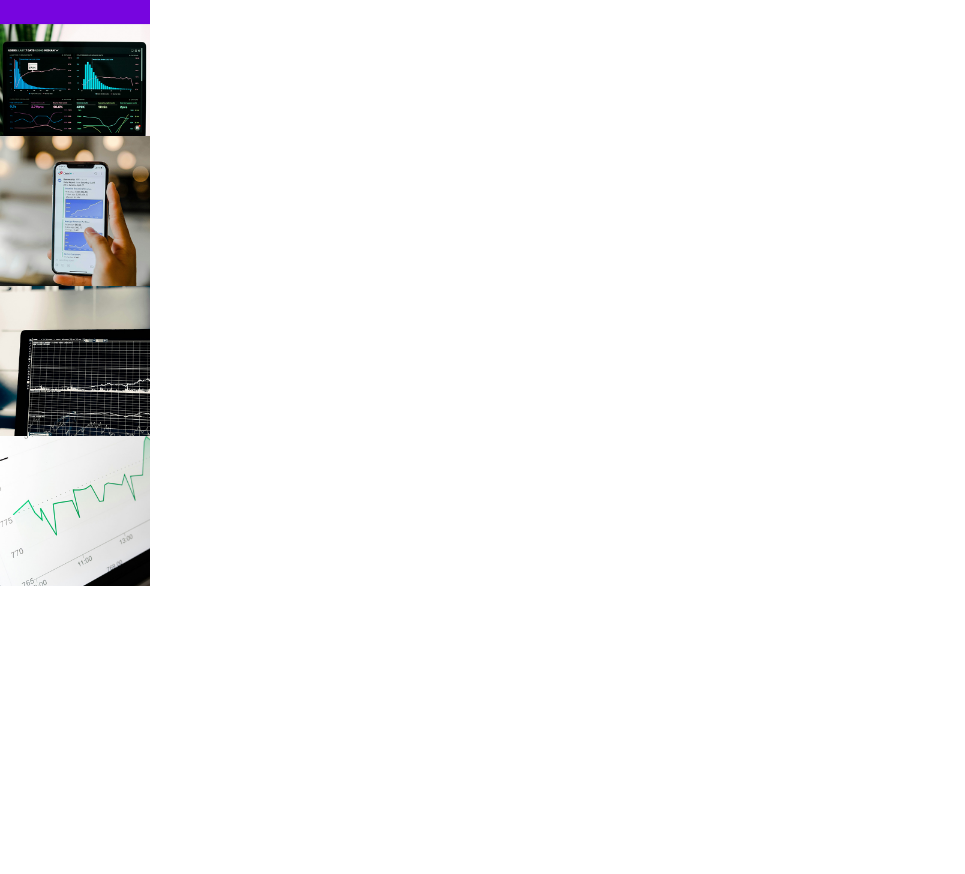
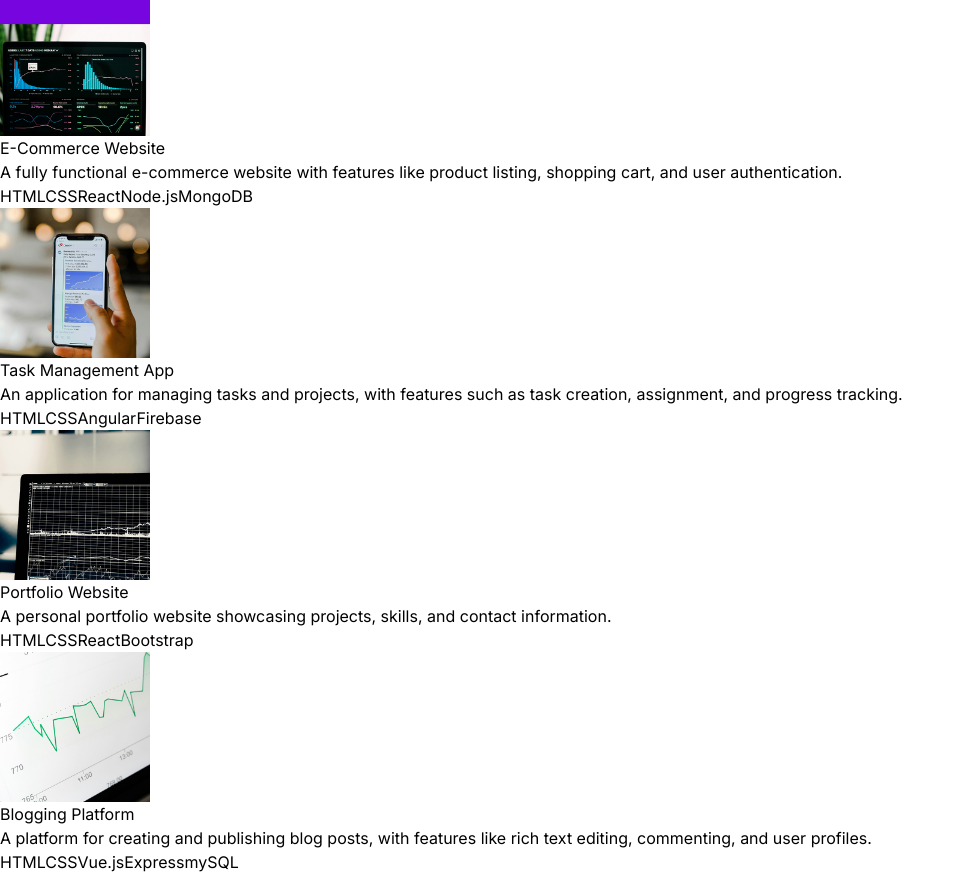
Before and after one commit to Joao-VictorCm/React-Portfolio, a React (Vite) app: page / in a window 1280 px wide. Shown: the part 2060-2934 px from the top of the page, without its empty margins (0-965 px from the left). Before the commit the page ends 2646 px from the top, so only its background shows below. Built offline with nearby package versions, Linux system fonts and the light colour scheme.

Commit message:
Finalizado seção projects

```diff
--- a/src/components/Projects.jsx
+++ b/src/components/Projects.jsx
@@ -12,7 +12,17 @@ const Projects = () => {
                    <img src={projects.image}
                    width={150}
                    height={150}
-                   alt={projects.title}/>
+                   alt={projects.title}
+                   className="mb-6 rounded"/>
+                </div>
+                <div className="w-full max-w-xl lg:w-3/4">
+                   <h6 className="mb-2 font-semibold">{projects.title}</h6>
+                   <p className="mb-4 text-neutral-400">{projects.description}</p>
+                   {projects.technologies.map((tech, map) =>
+                    <span key={index} className="mr-2 rouded bg-neutral-900 px-2 py-1 text-sm font-medium text-purple-900 ">
+                        {tech}
+                    </span>
+                   )}
                 </div>
               </div>
             )}
```
